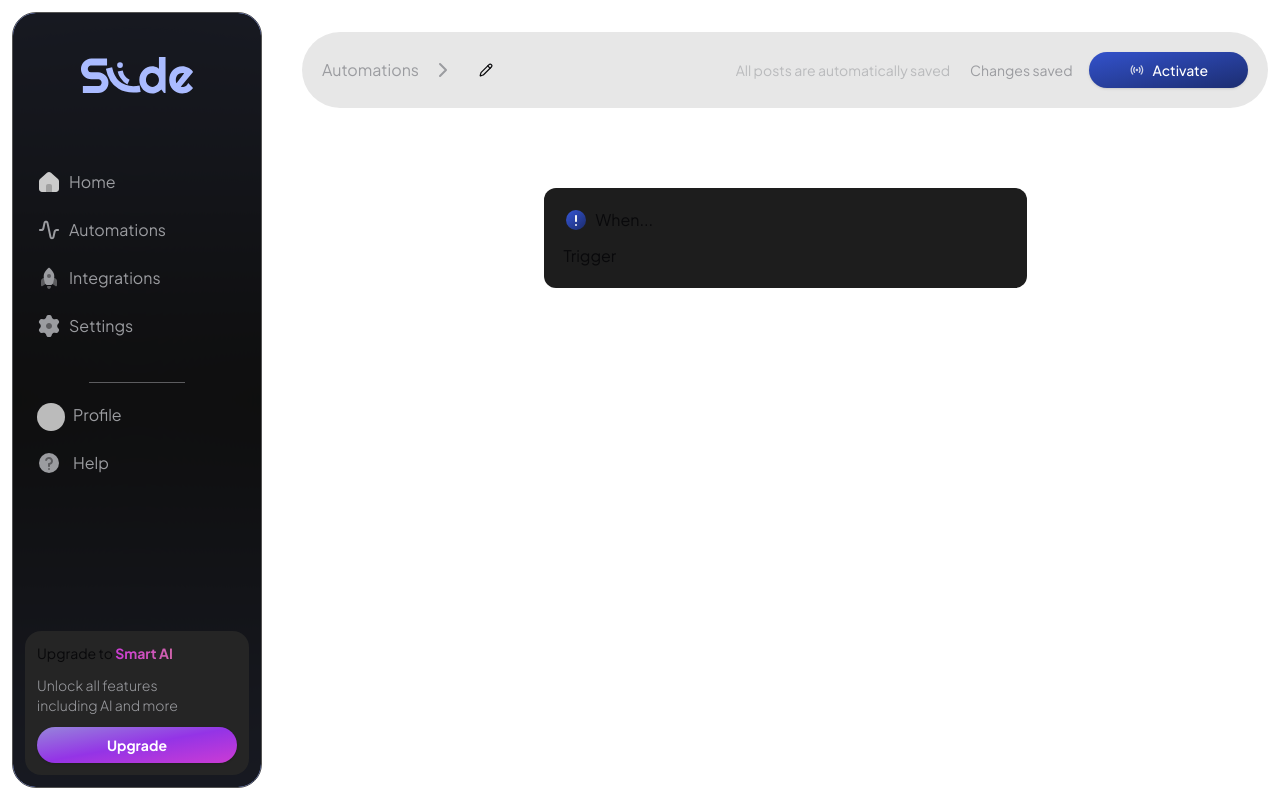
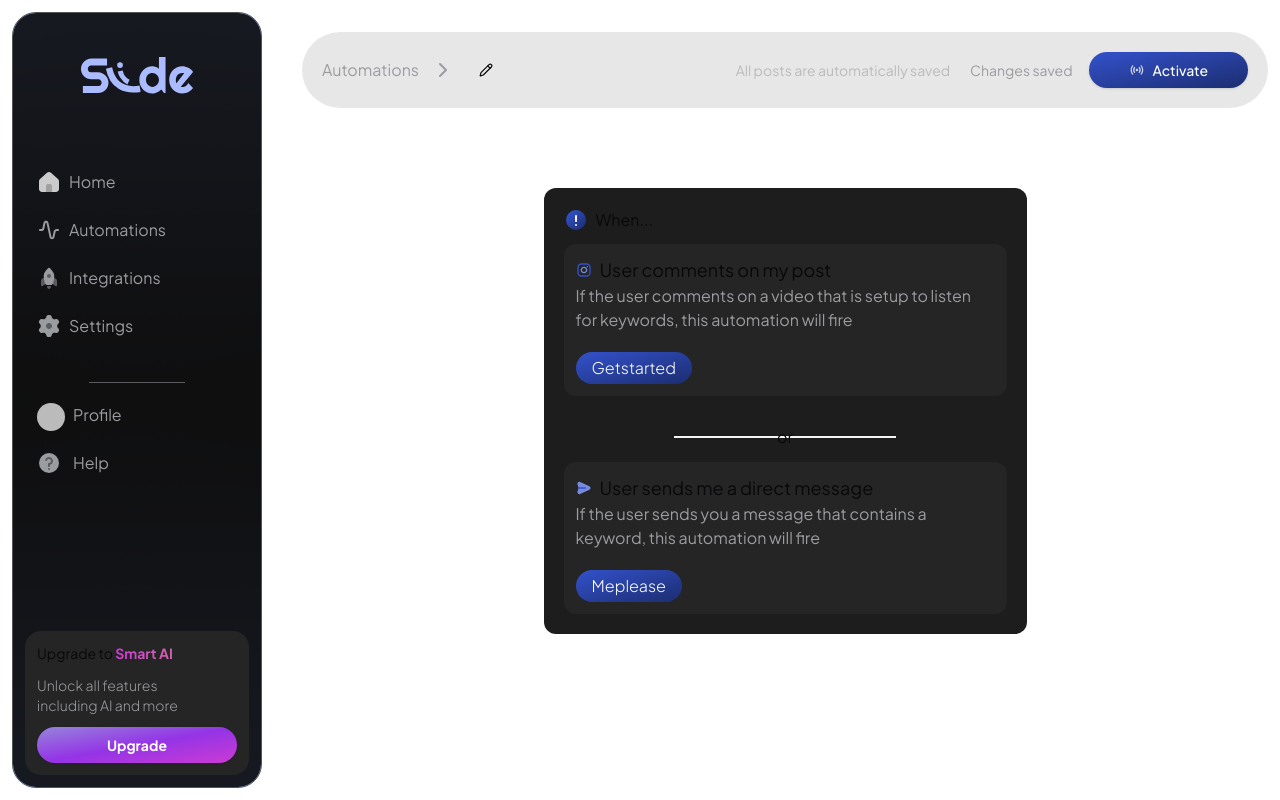
Before and after one commit to Kaarti22/instagram-automations, a Next.js app: page /dashboard/1/automations/1234564 in a window 1280 px wide. Built offline with nearby package versions, Linux system fonts and the light colour scheme; no server answers; the database is empty; sample sign-in values are in the browser's storage; some icons are missing.

Commit message:
trigger's when component

```diff
--- /dev/null
+++ b/src/components/global/automations/trigger/active.tsx
@@ -0,0 +1,43 @@
+import { InstagramBlue, PlaneBlue } from "@/icons";
+import React from "react";
+
+interface ActiveTriggerProps {
+  type: string;
+  keywords: {
+    id: string;
+    word: string;
+    automationId: string | null;
+  }[];
+}
+
+const ActiveTrigger: React.FC<ActiveTriggerProps> = ({ type, keywords }) => {
+  return (
+    <div className="bg-background-80 p-3 rounded-xl w-full">
+      <div className="flex gap-x-2 items-center">
+        {type === "COMMENT" ? <InstagramBlue /> : <PlaneBlue />}
+        <p className="text-lg">
+          {type === "COMMENT"
+            ? "User comments on my post"
+            : "User sends me a direct message"}
+        </p>
+      </div>
+      <p className="text-text-secondary">
+        {type === "COMMENT"
+          ? "If the user comments on a video that is setup to listen for keywords, this automation will fire"
+          : "If the user sends you a message that contains a keyword, this automation will fire"}
+      </p>
+      <div className="flex gap-2 mt-5 flex-wrap">
+        {keywords.map((word) => (
+          <div
+            key={word.id}
+            className="bg-gradient-to-br from-[#3352CC] to-[#1C2D70] flex items-center gap-x-2 capitalize text-white font-light py-1 px-4 rounded-full"
+          >
+            <p>{word.word}</p>
+          </div>
+        ))}
+      </div>
+    </div>
+  );
+};
+
+export default ActiveTrigger;
--- a/src/components/global/automations/trigger/index.tsx
+++ b/src/components/global/automations/trigger/index.tsx
@@ -1,13 +1,55 @@
+"use client";
+
+import { useQueryAutomation } from "@/hooks/user-queries";
 import React from "react";
+import ActiveTrigger from "./active";
+import { Separator } from "@/components/ui/separator";
 
 interface TriggerProps {
   id: string;
 }
 
 const Trigger: React.FC<TriggerProps> = ({ id }) => {
+  const { data } = useQueryAutomation(id);
 
-
-  return <div>Trigger</div>;
+  // if (data?.data && data?.data?.trigger.length > 0) {
+  return (
+    <div className="flex flex-col gap-y-6 items-center">
+      <ActiveTrigger
+        type={"COMMENT"}
+        keywords={[
+          {
+            id: "dfmajndfalsalmcsa",
+            word: "getstarted",
+            automationId: id,
+          },
+        ]}
+      />
+      {/* {data?.data?.trigger.length > 1 && <></>} */}
+      <>
+        <div className="relative w-6/12 mt-4">
+          <p className="absolute transform px-2 -translate-y-1/2 top-1/2 -translate-x-1/2 left-1/2">
+            or
+          </p>
+          <Separator
+            orientation="horizontal"
+            className="border-muted border-[1px]"
+          />
+        </div>
+        <ActiveTrigger
+          type={"MESSAGE"}
+          keywords={[
+            {
+              id: "dfmajndfalsalmcsa",
+              word: "Meplease",
+              automationId: id,
+            },
+          ]}
+        />
+      </>
+    </div>
+  );
+  // }
 };
 
 export default Trigger;
```
